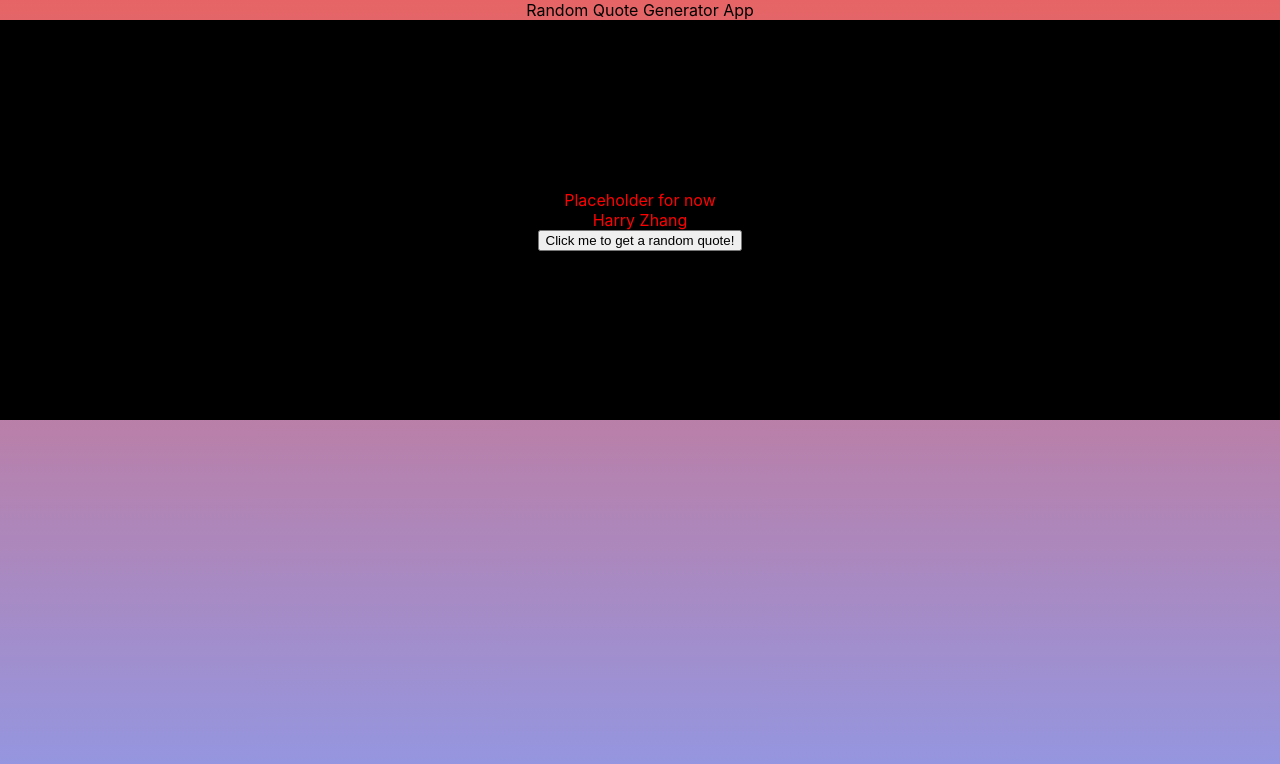
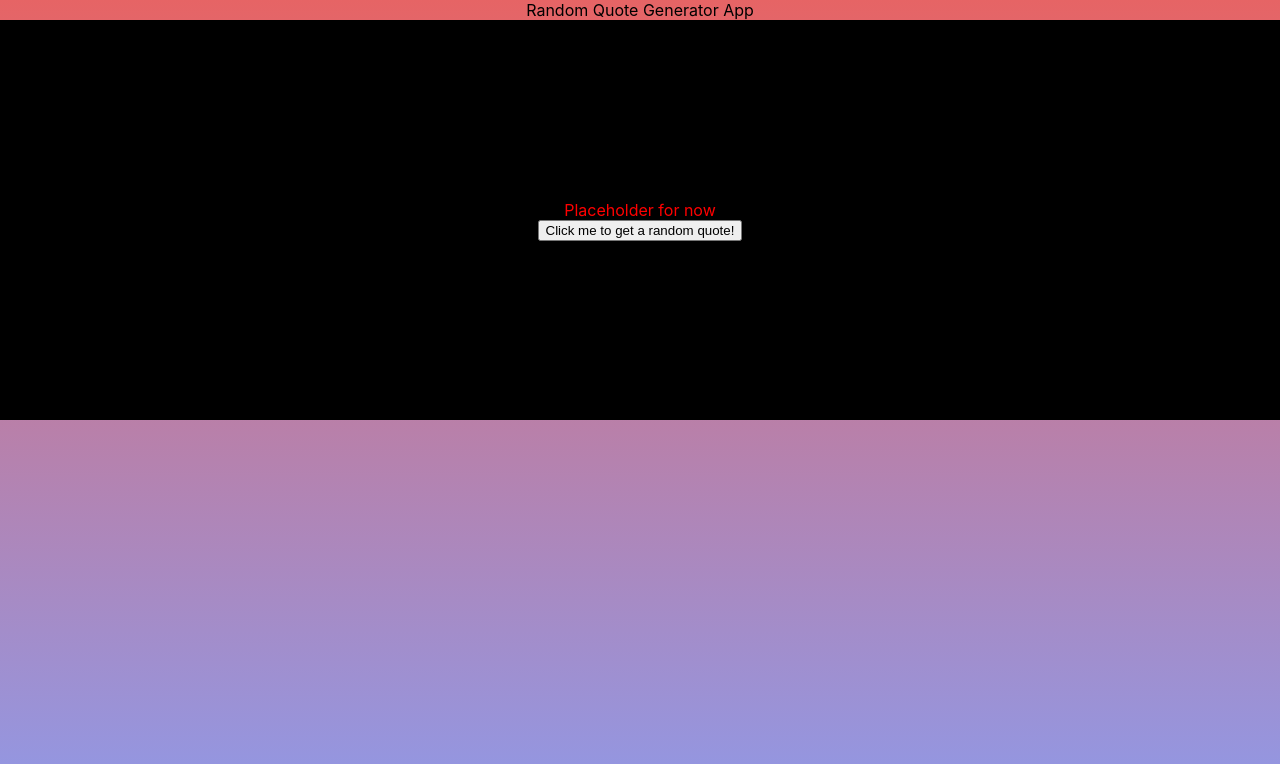
Before and after one commit to legenhairy/random-quote-generator, a React (Create React App) app: page / in a window 1280 px wide. Shown: the top 764 px of the page. Built offline with nearby package versions, Linux system fonts and the light colour scheme.

Commit message:
dereferencing quote state in render function

```diff
--- a/src/QuoteBox.js
+++ b/src/QuoteBox.js
@@ -33,13 +33,14 @@ class QuoteBox extends Component {
   }
 
   render() {
-  	return (
+  	const { quote } = this.state;
+    return (
   	  <div id='quote-box'>
   	  	<div className='text-field' id='text'>
   	  		Placeholder for now
   	  	</div>
   	  	<div id='author'>
-  	  		<span>{this.state.author}</span>
+  	  		<span>{quote.author}</span>
   	  	</div>
   	  	<button className ='newquote' type='button' onClick= {this.grabNewQuote}> Click me to get a random quote!</button>
         <a href='#placeholder'/>
```
